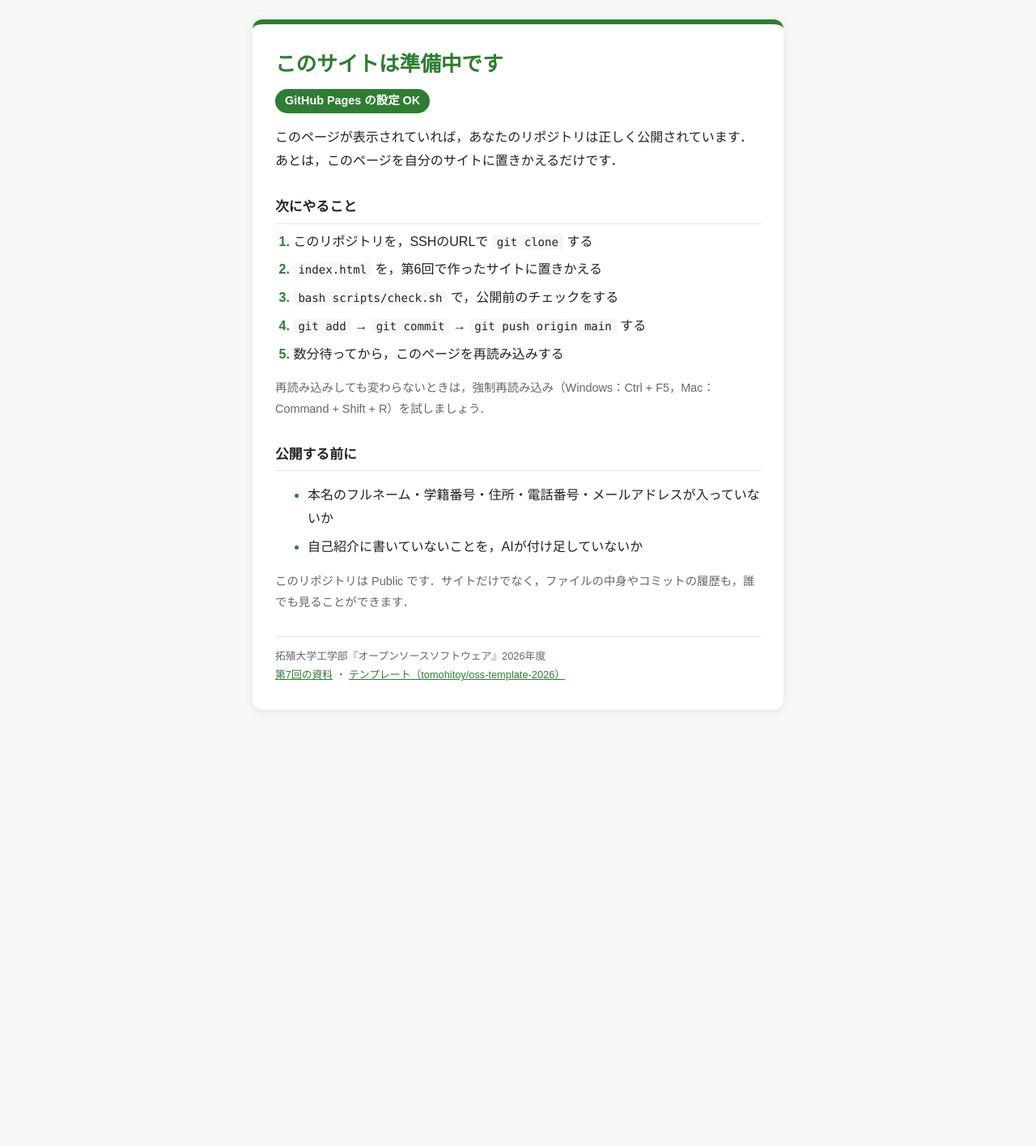
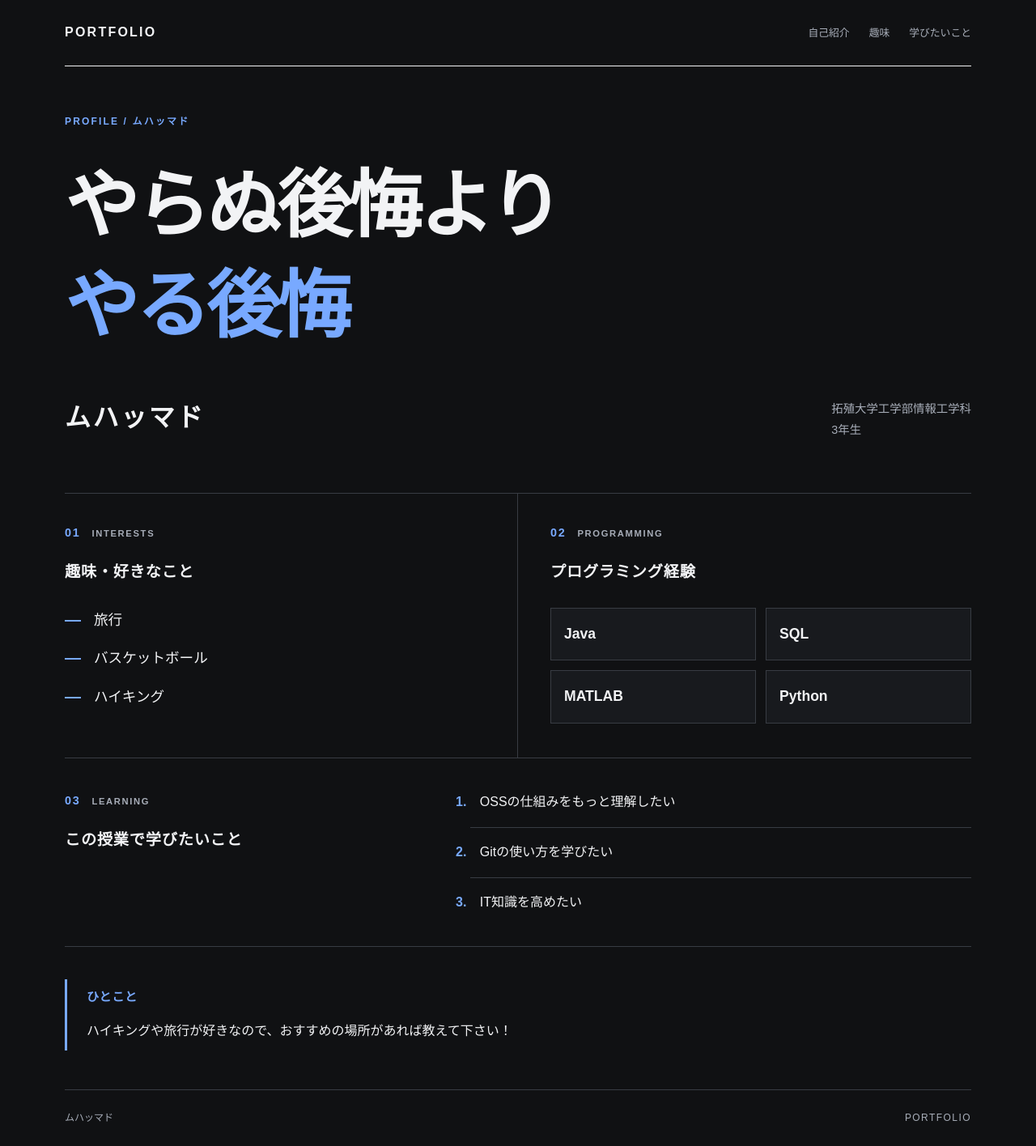
Before and after one commit to ammarshdi/ammarshdi.github.io, a plain HTML site: page index.html in a window 1280 px wide. Shown: the whole page at 81% size. Before the commit the page ends 901 px from the top, so only its background shows below. Drawn offline with Linux system fonts and the light colour scheme.

Commit message:
feat: 第6回で作ったサイトを公開する

```diff
--- a/index.html
+++ b/index.html
@@ -1,162 +1,474 @@
 <!DOCTYPE html>
-<!-- oss-template-2026:placeholder （この目印で，scripts/check.sh が「準備中」のページかどうかを見分けます） -->
-<!--
-  テンプレートの「準備中」のページです．
-  このページが https://ユーザー名.github.io/ に表示されたら，GitHub Pages の設定は成功です．
-  第7回の実習4で，このファイルを第6回で作った index.html に置きかえます．
--->
 <html lang="ja">
 <head>
   <meta charset="UTF-8">
-  <meta name="viewport" content="width=device-width, initial-scale=1">
-  <title>準備中</title>
+  <meta name="viewport" content="width=device-width, initial-scale=1.0">
+  <meta name="description" content="拓殖大学工学部情報工学科3年生、ムハッマドのポートフォリオ。">
+  <title>ムハッマド | Portfolio</title>
+
   <style>
-    /* ===== 色の設定 ===== */
+    /* 黒い誌面と鮮やかな青を組み合わせた配色 */
     :root {
-      --main-color: #2e7d32;  /* メインの色（見出し・番号） */
-      --bg-color: #f5f8f5;    /* ページの背景の色 */
-      --card-color: #ffffff;  /* カードの背景の色 */
-      --text-color: #222222;  /* 文字の色 */
-      --sub-color: #666666;   /* 補足の文字の色 */
-      --line-color: #dfe6df;  /* 区切り線の色 */
+      color-scheme: dark;
+      --background: #101113;
+      --surface: #181a1e;
+      --text: #f2f3f5;
+      --muted: #a7adb8;
+      --blue: #78a9ff;
+      --border: #383c43;
     }
 
-    /* パソコンやスマートフォンがダークモードのときの色 */
-    @media (prefers-color-scheme: dark) {
-      :root {
-        --main-color: #81c784;
-        --bg-color: #121512;
-        --card-color: #1e231e;
-        --text-color: #e8ece8;
-        --sub-color: #a0a8a0;
-        --line-color: #2f362f;
-      }
+    /* 枠線と余白を要素の幅に含める */
+    * {
+      box-sizing: border-box;
     }
 
-    /* ページ全体：カードを画面のまんなかに置く */
     body {
       margin: 0;
-      min-height: 100vh;
+      background: var(--background);
+      color: var(--text);
+      font-family: "Hiragino Kaku Gothic ProN", "Yu Gothic",
+        Meiryo, sans-serif;
+      line-height: 1.8;
+      overflow-wrap: anywhere;
+    }
+
+    a {
+      color: inherit;
+    }
+
+    /* キーボード操作でもリンクの選択位置を確認できるようにする */
+    a:focus-visible {
+      outline: 2px solid var(--blue);
+      outline-offset: 6px;
+    }
+
+    ::selection {
+      background: var(--blue);
+      color: var(--background);
+    }
+
+    /* 雑誌の誌面のように、本文の幅と左右の余白をそろえる */
+    .page {
+      width: min(1120px, calc(100% - 64px));
+      margin-inline: auto;
+    }
+
+    /* 上部の誌名風タイトルとページ内ナビゲーション */
+    .masthead {
       display: flex;
       align-items: center;
-      justify-content: center;
-      padding: 24px 16px;
-      box-sizing: border-box;
-      font-family: "Hiragino Sans", "Yu Gothic", "Meiryo", sans-serif;
-      line-height: 1.8;
-      color: var(--text-color);
-      background: var(--bg-color);
+      justify-content: space-between;
+      flex-wrap: wrap;
+      gap: 20px;
+      padding-block: 26px;
+      border-bottom: 1px solid var(--text);
     }
 
-    /* まんなかのカード */
-    main {
-      width: 100%;
-      max-width: 600px;
-      padding: 32px 28px;
-      background: var(--card-color);
-      border-top: 6px solid var(--main-color);
-      border-radius: 12px;
-      box-shadow: 0 2px 12px rgba(0, 0, 0, 0.08);
+    .site-title {
+      margin: 0;
+      font-family: Arial, sans-serif;
+      font-size: 1rem;
+      font-weight: 800;
+      letter-spacing: 0.14em;
+    }
+
+    nav {
+      display: flex;
+      flex-wrap: wrap;
+      gap: 12px 24px;
+    }
+
+    nav a {
+      color: var(--muted);
+      font-size: 0.8rem;
+      text-decoration: none;
+      text-underline-offset: 6px;
+    }
+
+    nav a:hover {
+      color: var(--blue);
+      text-decoration: underline;
+    }
+
+    /* 大きな見出しと余白で、雑誌の巻頭ページを表現する */
+    .hero {
+      position: relative;
+      padding-block: 58px 64px;
+      border-bottom: 1px solid var(--border);
+    }
+
+    .eyebrow {
+      margin: 0 0 32px;
+      color: var(--blue);
+      font-family: Arial, sans-serif;
+      font-size: 0.75rem;
+      font-weight: 700;
+      letter-spacing: 0.18em;
+    }
+
+    .catchphrase {
+      margin: 0;
+      font-size: clamp(2.3rem, 7.5vw, 5.7rem);
+      font-weight: 900;
+      letter-spacing: -0.04em;
+      line-height: 1.35;
+    }
+
+    .catchphrase span {
+      display: block;
+    }
+
+    .catchphrase .accent {
+      color: var(--blue);
+    }
+
+    /* 名前と所属を、見出しの下で横方向に整理する */
+    .profile {
+      display: flex;
+      align-items: flex-end;
+      justify-content: space-between;
+      flex-wrap: wrap;
+      gap: 24px;
+      margin-top: 48px;
     }
 
     h1 {
-      margin: 0 0 4px;
-      font-size: clamp(1.3rem, 6vw, 1.6rem);  /* スマートフォンでは少し小さくする */
-      line-height: 1.4;
-      color: var(--main-color);
+      margin: 0;
+      font-size: clamp(1.5rem, 3vw, 2rem);
+      font-weight: 700;
+      letter-spacing: 0.08em;
+    }
+
+    .affiliation {
+      margin: 0;
+      color: var(--muted);
+      font-size: 0.9rem;
+    }
+
+    .affiliation span {
+      display: block;
+    }
+
+    /* 内容を二段組みにし、細い罫線で区切る */
+    .editorial-grid {
+      display: grid;
+      grid-template-columns: 1fr 1fr;
+      border-bottom: 1px solid var(--border);
+    }
+
+    .column {
+      min-width: 0;
+      padding-block: 36px 42px;
+    }
+
+    .column:first-child {
+      padding-right: 40px;
+      border-right: 1px solid var(--border);
+    }
+
+    .column:last-child {
+      padding-left: 40px;
+    }
+
+    section[id] {
+      scroll-margin-top: 24px;
+    }
+
+    /* 青い番号と小さな英字を、各記事の目印として使う */
+    .section-label {
+      display: flex;
+      align-items: center;
+      gap: 14px;
+      margin: 0 0 18px;
+      color: var(--muted);
+      font-family: Arial, sans-serif;
+      font-size: 0.7rem;
+      font-weight: 700;
+      letter-spacing: 0.15em;
+    }
+
+    .section-label span {
+      color: var(--blue);
+      font-size: 0.9rem;
     }
 
     h2 {
-      margin: 28px 0 8px;
-      padding-bottom: 4px;
-      font-size: 1.05rem;
-      border-bottom: 1px solid var(--line-color);
+      margin: 0 0 26px;
+      font-size: 1.2rem;
+      font-weight: 700;
+      letter-spacing: 0.04em;
     }
 
-    /* 「設定は成功」のバッジ */
-    .badge {
-      display: inline-block;
-      margin: 8px 0 0;
-      padding: 2px 12px;
-      font-size: 0.9rem;
-      font-weight: bold;
-      color: var(--card-color);
-      background: var(--main-color);
-      border-radius: 999px;
+    /* 趣味を縦に並べ、短い青い線を添える */
+    .interests {
+      display: grid;
+      gap: 16px;
+      margin: 0;
+      padding: 0;
+      list-style: none;
     }
 
-    /* 「次にやること」の番号つきリスト */
-    ol {
-      margin: 0;
-      padding-left: 1.4em;
-    }
-    li {
-      margin-bottom: 6px;
-    }
-    li::marker {
-      font-weight: bold;
-      color: var(--main-color);
+    .interests li {
+      display: flex;
+      align-items: center;
+      gap: 16px;
+      font-size: 1.1rem;
     }
 
-    /* コマンドの見た目 */
-    code {
-      padding: 1px 6px;
-      font-family: "SFMono-Regular", Consolas, monospace;
-      font-size: 0.88em;
-      background: var(--bg-color);
-      border-radius: 4px;
-      white-space: nowrap;  /* コマンドの途中で折り返さない */
+    .interests li::before {
+      content: "";
+      width: 20px;
+      height: 2px;
+      flex-shrink: 0;
+      background: var(--blue);
     }
 
-    /* 補足の小さな文字 */
-    .sub {
-      font-size: 0.9rem;
-      color: var(--sub-color);
+    /* 経験のある言語・ツールを、四つの枠に配置する */
+    .languages {
+      display: grid;
+      grid-template-columns: repeat(2, minmax(0, 1fr));
+      gap: 12px;
+      margin: 0;
+      padding: 0;
+      list-style: none;
     }
 
-    /* いちばん下の小さな文字 */
+    .languages li {
+      padding: 16px;
+      border: 1px solid var(--border);
+      background: var(--surface);
+      font-family: Arial, sans-serif;
+      font-size: 1.1rem;
+      font-weight: 700;
+    }
+
+    /* 学習目標は、左側の見出しと右側の本文で構成する */
+    .learning {
+      display: grid;
+      grid-template-columns: 1fr 1.5fr;
+      gap: 40px;
+      padding-block: 40px;
+      border-bottom: 1px solid var(--border);
+    }
+
+    .goals {
+      margin: 0;
+      padding-left: 1.8em;
+    }
+
+    .goals li {
+      padding: 16px 0 16px 12px;
+      border-bottom: 1px solid var(--border);
+    }
+
+    .goals li:first-child {
+      padding-top: 0;
+    }
+
+    .goals li:last-child {
+      padding-bottom: 0;
+      border-bottom: 0;
+    }
+
+    .goals li::marker {
+      color: var(--blue);
+      font-family: Arial, sans-serif;
+      font-weight: 700;
+    }
+
+    /* 読者へのひとことを、青い縦線のある編集後記風に表示する */
+    .message {
+      margin-block: 40px 48px;
+      padding: 8px 0 8px 24px;
+      border-left: 3px solid var(--blue);
+    }
+
+    .message h2 {
+      margin-bottom: 12px;
+      color: var(--blue);
+      font-size: 0.95rem;
+    }
+
+    .message p {
+      max-width: 44em;
+      margin: 0;
+      font-size: 1rem;
+      line-height: 2;
+    }
+
+    /* フッターにも細い罫線を使い、誌面全体を統一する */
     footer {
-      margin-top: 28px;
-      padding-top: 12px;
-      font-size: 0.8rem;
-      color: var(--sub-color);
-      border-top: 1px solid var(--line-color);
+      display: flex;
+      justify-content: space-between;
+      flex-wrap: wrap;
+      gap: 12px;
+      padding-block: 24px;
+      border-top: 1px solid var(--border);
+      color: var(--muted);
+      font-size: 0.75rem;
     }
-    a {
-      color: var(--main-color);
+
+    footer p {
+      margin: 0;
+    }
+
+    .footer-label {
+      font-family: Arial, sans-serif;
+      letter-spacing: 0.12em;
+    }
+
+    /* スマートフォンでは一段組みに変更し、余白を小さくする */
+    @media (max-width: 680px) {
+      .page {
+        width: calc(100% - 36px);
+      }
+
+      .masthead {
+        align-items: flex-start;
+        flex-direction: column;
+        gap: 14px;
+        padding-block: 20px;
+      }
+
+      nav {
+        gap: 12px 20px;
+      }
+
+      .hero {
+        padding-block: 40px;
+      }
+
+      .eyebrow {
+        margin-bottom: 24px;
+      }
+
+      .profile {
+        align-items: flex-start;
+        flex-direction: column;
+        gap: 16px;
+        margin-top: 32px;
+      }
+
+      .editorial-grid,
+      .learning {
+        grid-template-columns: 1fr;
+      }
+
+      .column:first-child {
+        padding-right: 0;
+        border-right: 0;
+        border-bottom: 1px solid var(--border);
+      }
+
+      .column:last-child {
+        padding-left: 0;
+      }
+
+      .column {
+        padding-block: 28px;
+      }
+
+      .learning {
+        gap: 0;
+        padding-block: 28px;
+      }
+
+      .message {
+        margin-block: 32px;
+        padding-left: 18px;
+      }
     }
   </style>
 </head>
+
 <body>
-  <main>
-    <h1>このサイトは準備中です</h1>
-    <p class="badge">GitHub Pages の設定 OK</p>
-    <p>このページが表示されていれば，あなたのリポジトリは正しく公開されています．
-      あとは，このページを自分のサイトに置きかえるだけです．</p>
+  <div class="page">
+    <!-- 雑誌の誌名をイメージしたヘッダー -->
+    <header class="masthead">
+      <p class="site-title">PORTFOLIO</p>
+      <nav aria-label="ページ内ナビゲーション">
+        <a href="#about">自己紹介</a>
+        <a href="#interests">趣味</a>
+        <a href="#learning">学びたいこと</a>
+      </nav>
+    </header>
 
-    <h2>次にやること</h2>
-    <ol>
-      <li>このリポジトリを，SSHのURLで <code>git clone</code> する</li>
-      <li><code>index.html</code> を，第6回で作ったサイトに置きかえる</li>
-      <li><code>bash scripts/check.sh</code> で，公開前のチェックをする</li>
-      <li><code>git add</code> → <code>git commit</code> → <code>git push origin main</code> する</li>
-      <li>数分待ってから，このページを再読み込みする</li>
-    </ol>
-    <p class="sub">再読み込みしても変わらないときは，強制再読み込み（Windows：Ctrl + F5，Mac：Command + Shift + R）を試しましょう．</p>
+    <main>
+      <!-- キャッチコピーと基本情報 -->
+      <section class="hero" id="about" aria-labelledby="profile-name">
+        <p class="eyebrow">PROFILE / ムハッマド</p>
+        <p class="catchphrase">
+          <span>やらぬ後悔より</span>
+          <span class="accent">やる後悔</span>
+        </p>
 
-    <h2>公開する前に</h2>
-    <ul>
-      <li>本名のフルネーム・学籍番号・住所・電話番号・メールアドレスが入っていないか</li>
-      <li>自己紹介に書いていないことを，AIが付け足していないか</li>
-    </ul>
-    <p class="sub">このリポジトリは Public です．サイトだけでなく，ファイルの中身やコミットの履歴も，誰でも見ることができます．</p>
+        <div class="profile">
+          <h1 id="profile-name">ムハッマド</h1>
+          <p class="affiliation">
+            <span>拓殖大学工学部情報工学科</span>
+            <span>3年生</span>
+          </p>
+        </div>
+      </section>
 
+      <!-- 趣味とプログラミング経験を掲載する二段組み -->
+      <div class="editorial-grid">
+        <section class="column" id="interests" aria-labelledby="interests-title">
+          <p class="section-label" aria-hidden="true">
+            <span>01</span> INTERESTS
+          </p>
+          <h2 id="interests-title">趣味・好きなこと</h2>
+          <ul class="interests">
+            <li>旅行</li>
+            <li>バスケットボール</li>
+            <li>ハイキング</li>
+          </ul>
+        </section>
+
+        <section class="column" aria-labelledby="programming-title">
+          <p class="section-label" aria-hidden="true">
+            <span>02</span> PROGRAMMING
+          </p>
+          <h2 id="programming-title">プログラミング経験</h2>
+          <ul class="languages">
+            <li>Java</li>
+            <li>SQL</li>
+            <li>MATLAB</li>
+            <li>Python</li>
+          </ul>
+        </section>
+      </div>
+
+      <!-- 授業で学びたい三つのこと -->
+      <section class="learning" id="learning" aria-labelledby="learning-title">
+        <div>
+          <p class="section-label" aria-hidden="true">
+            <span>03</span> LEARNING
+          </p>
+          <h2 id="learning-title">この授業で学びたいこと</h2>
+        </div>
+        <ol class="goals">
+          <li>OSSの仕組みをもっと理解したい</li>
+          <li>Gitの使い方を学びたい</li>
+          <li>IT知識を高めたい</li>
+        </ol>
+      </section>
+
+      <!-- 訪問者へのひとこと -->
+      <section class="message" aria-labelledby="message-title">
+        <h2 id="message-title">ひとこと</h2>
+        <p>
+          ハイキングや旅行が好きなので、おすすめの場所があれば教えて下さい！
+        </p>
+      </section>
+    </main>
+
+    <!-- 誌面の下部を締めくくるフッター -->
     <footer>
-      拓殖大学工学部『オープンソースソフトウェア』2026年度<br>
-      <a href="https://github.com/tomohitoy/oss-practice-2026/blob/main-07/chap07/README.md">第7回の資料</a>
-      ・
-      <a href="https://github.com/tomohitoy/oss-template-2026">テンプレート（tomohitoy/oss-template-2026）</a>
+      <p>ムハッマド</p>
+      <p class="footer-label">PORTFOLIO</p>
     </footer>
-  </main>
+  </div>
 </body>
 </html>
```
